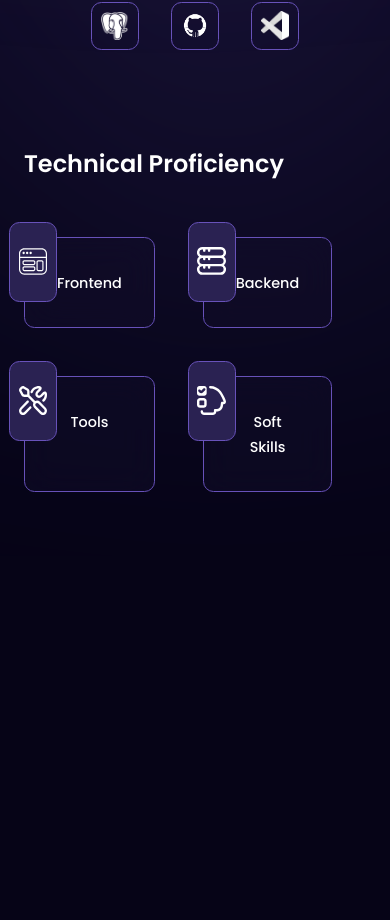
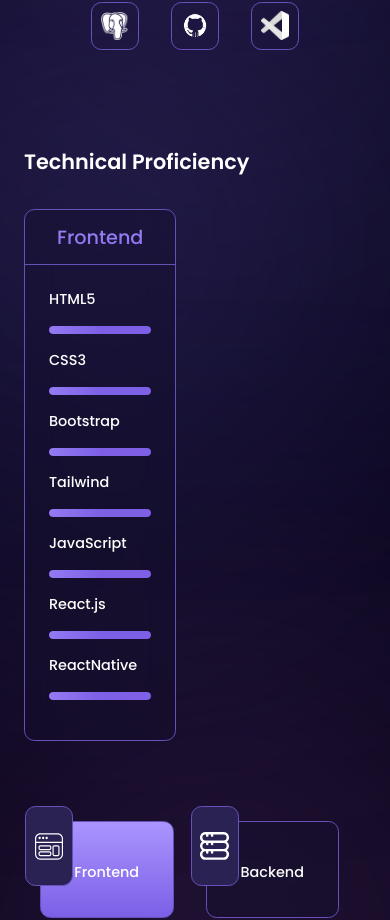
Before and after one commit to pan-dya/portfolio, a React (Create React App) app: page / in a window 390 px wide. Shown: the part 861-1781 px from the top of the page. Before the commit the page ends 1417 px from the top, so only its background shows below. Built offline with nearby package versions, Linux system fonts and the light colour scheme.

Commit message:
Added Skill Showcase Section

```diff
--- a/src/components/Skills/SkillCard/SkillCard.css
+++ b/src/components/Skills/SkillCard/SkillCard.css
@@ -11,7 +11,7 @@
 }
 
 .skills-card:hover,
-.skills-card:active {
+.skills-card.active {
   background: linear-gradient(180deg, #aa94fe 0%, #7c5fe6 100%);
 }
 
--- a/src/components/Skills/Skills.css
+++ b/src/components/Skills/Skills.css
@@ -1,6 +1,29 @@
 .skills-container {
   margin: 4rem 0;
   position: relative;
+}
+
+.skills-container::after,
+.skills-container::before {
+  content: ' ';
+  width: 28rem;
+  height: 28rem;
+  border-radius: 28.125rem;
+  background: #7c66e3;
+  position: absolute;
+  z-index: -1;
+  filter: blur(200px);
+}
+
+.skills-container::after {
+  top: -3rem;
+  left: -5rem;
+}
+
+.skills-container::before {
+  background: #9e51b9;
+  bottom: 0rem;
+  right: 0rem;
 }
 
 .skills-container h5 {
@@ -25,3 +48,44 @@
 .skills-info {
   flex: 1;
 }
+
+@media (max-width: 1025px) {
+  .skills {
+    padding-left: 1rem;
+  }
+
+  .skills,
+  .skills-content {
+    grid-gap: 2rem;
+  }
+}
+
+@media (max-width: 768px) {
+  .skills-content {
+    flex-direction: column-reverse;
+    gap: 3rem;
+  }
+
+  .skills,
+  .skills-info {
+    font-size: 1.3rem;
+    margin-bottom: 2rem;
+  }
+
+  .skills-container h5 {
+    font-size: 1.3rem;
+    margin-bottom: 2rem;
+  }
+
+  .skills-container::after,
+  .skills-container::before {
+    width: 18rem;
+    height: 18rem;
+  }
+}
+
+@media (max-width: 600px) {
+  .skills-container {
+    padding: 0;
+  }
+}
--- a/src/components/Skills/Skills.jsx
+++ b/src/components/Skills/Skills.jsx
@@ -1,12 +1,19 @@
 // https://www.youtube.com/watch?v=yp6tRkS-QBU
 // 39.22
 
-import React from 'react';
+import React, { useState } from 'react';
 import './Skills.css';
 import { SKILLS } from '../../utils/data';
 import SkillCard from './SkillCard/SkillCard';
+import SkillsInfoCard from './SkillsnfoCard/SkillsInfoCard';
 
 const Skills = () => {
+  const [selectedSkill, setSelectedSkill] = useState(SKILLS[0]);
+
+  const handleSelectSkill = (data) => {
+    setSelectedSkill(data);
+  };
+
   return (
     <section className="skills-container">
       <h5>Technical Proficiency</h5>
@@ -18,10 +25,19 @@ const Skills = () => {
               key={item.title}
               iconUrl={item.icon}
               title={item.title}
+              isActive={selectedSkill.title === item.title}
+              onClick={() => {
+                handleSelectSkill(item);
+              }}
             />
           ))}
         </div>
-        <div className="skills-info"></div>
+        <div className="skills-info">
+          <SkillsInfoCard
+            heading={selectedSkill.title}
+            skills={selectedSkill.skills}
+          />
+        </div>
       </div>
     </section>
   );
--- /dev/null
+++ b/src/components/Skills/SkillsnfoCard/SkillsInfoCard.css
@@ -0,0 +1,67 @@
+.skills-info-card {
+  min-height: 23rem;
+  border-radius: 0.65rem;
+  border: 1.5px solid #6751b9;
+  background: rgba(22, 17, 47, 0.398);
+  backdrop-filter: blur(1rem);
+}
+
+.skills-info-card h6 {
+  font-size: 1.2rem;
+  font-weight: 500;
+  padding: 0.8rem 2rem;
+  background: linear-gradient(180deg, #ac96ff 0%, #7c5fe6 100%);
+  -webkit-background-clip: text;
+  -webkit-text-fill-color: transparent;
+  border-bottom: 1.5px solid #6751b9;
+}
+
+.skills-info-content {
+  padding: 2rem;
+}
+
+.skill-info {
+  display: flex;
+  align-items: center;
+  justify-content: space-between;
+}
+
+.skill-info p {
+  font-size: 1rem;
+  font-weight: 500;
+}
+
+.skill-info .percentage {
+  color: #dd8cfa;
+}
+
+.skill-progress-bg {
+  width: 100%;
+  height: 0.5rem;
+  background: #382e68;
+  border-radius: 0.5rem;
+  margin: 1rem 0;
+  overflow: hidden;
+}
+
+.skill-progress {
+  width: 0%;
+  height: 0.5rem;
+  background: linear-gradient(90deg, #aa94fe -50%, #7d60e6 50%);
+  border-radius: 0.5rem;
+  transition: all 0.5s ease-in-out;
+}
+
+@media (max-width: 1025px) {
+  .skills-info-card {
+    font-size: 1.1rem;
+  }
+
+  .skill-info p {
+    font-size: 0.9rem;
+  }
+
+  .skills-info-content {
+    padding: 1.5rem;
+  }
+}
--- /dev/null
+++ b/src/components/Skills/SkillsnfoCard/SkillsInfoCard.jsx
@@ -0,0 +1,34 @@
+import React from 'react';
+import PropTypes from 'prop-types';
+import './SkillsInfoCard.css';
+
+const SkillsInfoCard = ({ heading, skills }) => {
+  return (
+    <div className="skills-info-card">
+      <h6>{heading}</h6>
+      <div className="skills-info-content">
+        {skills.map((item, index) => (
+          <React.Fragment key={`skill_${index}`}>
+            <div className="skill-info">
+              <p>{item.skill}</p>
+            </div>
+            <div className="skill-progress-bg">
+              <div className="skill-progress" style={{ width: '100%' }} />
+            </div>
+          </React.Fragment>
+        ))}
+      </div>
+    </div>
+  );
+};
+
+SkillsInfoCard.propTypes = {
+  heading: PropTypes.string.isRequired,
+  skills: PropTypes.arrayOf(
+    PropTypes.shape({
+      skill: PropTypes.string.isRequired,
+    }),
+  ).isRequired,
+};
+
+export default SkillsInfoCard;
```
Also changed, not shown: src/utils/data.js (line endings or trailing spaces). Lines whose indentation alone changed are shown as unchanged.
